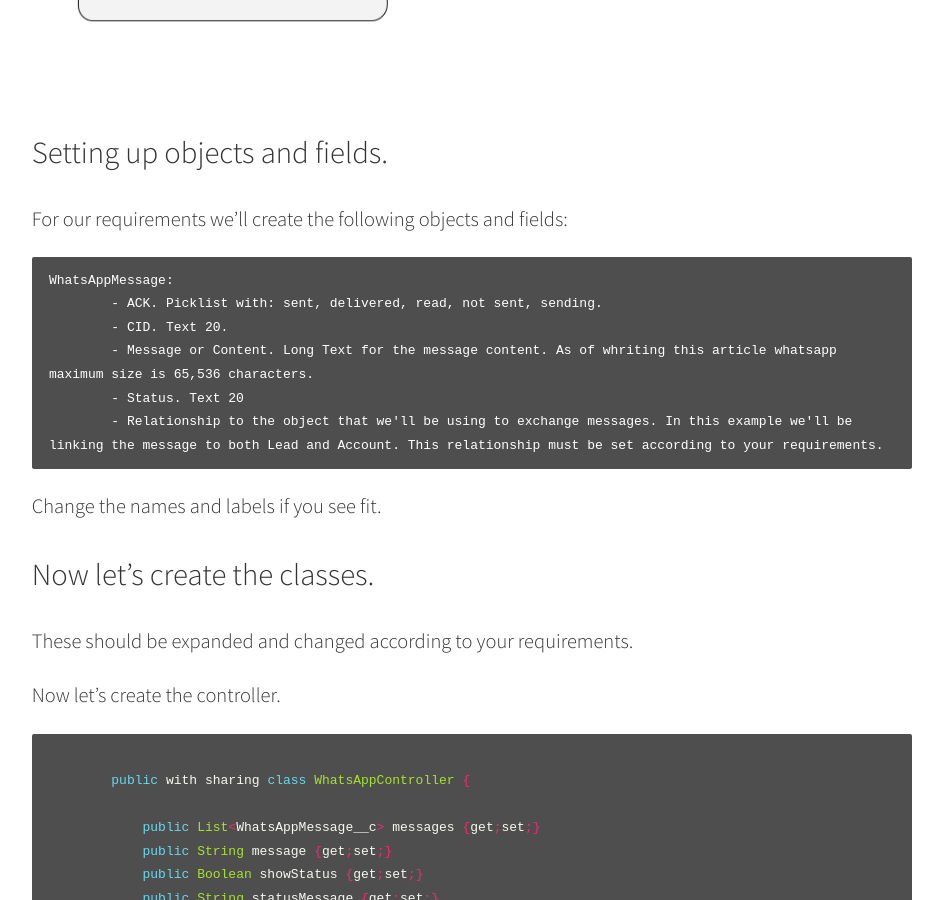
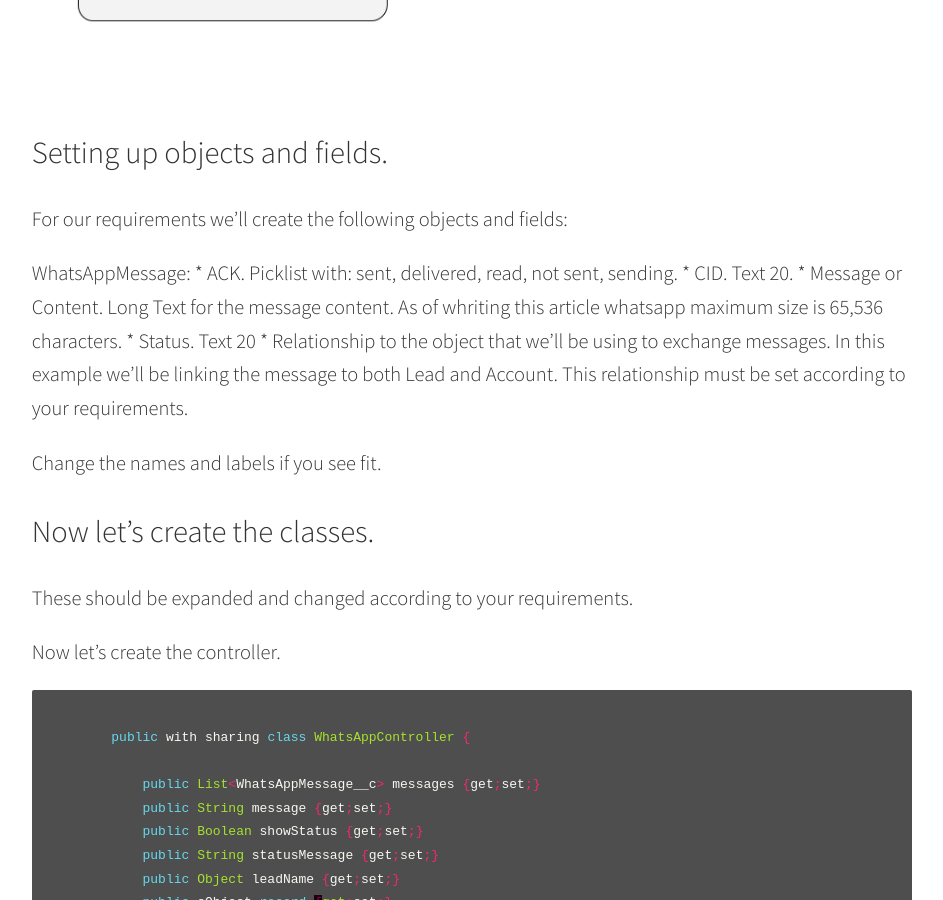
Before and after one commit to blackbirdcrew/BLOG, a Jekyll site: the page built from _posts/2019-08-31-Integrating-Salesforce-And-Whatsapp.md, in a window 1280 px wide and 900 px high, scrolled down 2373 px. Shown: the whole window, without its empty margins (168-1111 px from the left). Built offline with Jekyll 4.4.1, drawn with Linux system fonts in a browser that asks for light colours; comment, search, counter and statistics services are not loaded.

Commit message:
Update 2019-08-31-Integrating-Salesforce-And-Whatsapp.md

```diff
--- a/_posts/2019-08-31-Integrating-Salesforce-And-Whatsapp.md
+++ b/_posts/2019-08-31-Integrating-Salesforce-And-Whatsapp.md
@@ -41,12 +41,12 @@
 
 For our requirements we'll create the following objects and fields:
 
-	WhatsAppMessage:
-	 	- ACK. Picklist with: sent, delivered, read, not sent, sending.
-		- CID. Text 20.
-		- Message or Content. Long Text for the message content. As of whriting this article whatsapp maximum size is 65,536 characters.
-		- Status. Text 20
-		- Relationship to the object that we'll be using to exchange messages. In this example we'll be linking the message to both Lead and Account. This relationship must be set according to your requirements.
+WhatsAppMessage:
+ 	* ACK. Picklist with: sent, delivered, read, not sent, sending.
+	* CID. Text 20.
+	* Message or Content. Long Text for the message content. As of whriting this article whatsapp maximum size is 65,536 characters.
+	* Status. Text 20
+	* Relationship to the object that we'll be using to exchange messages. In this example we'll be linking the message to both Lead and Account. This relationship must be set according to your requirements.
 
 Change the names and labels if you see fit.
 
```
